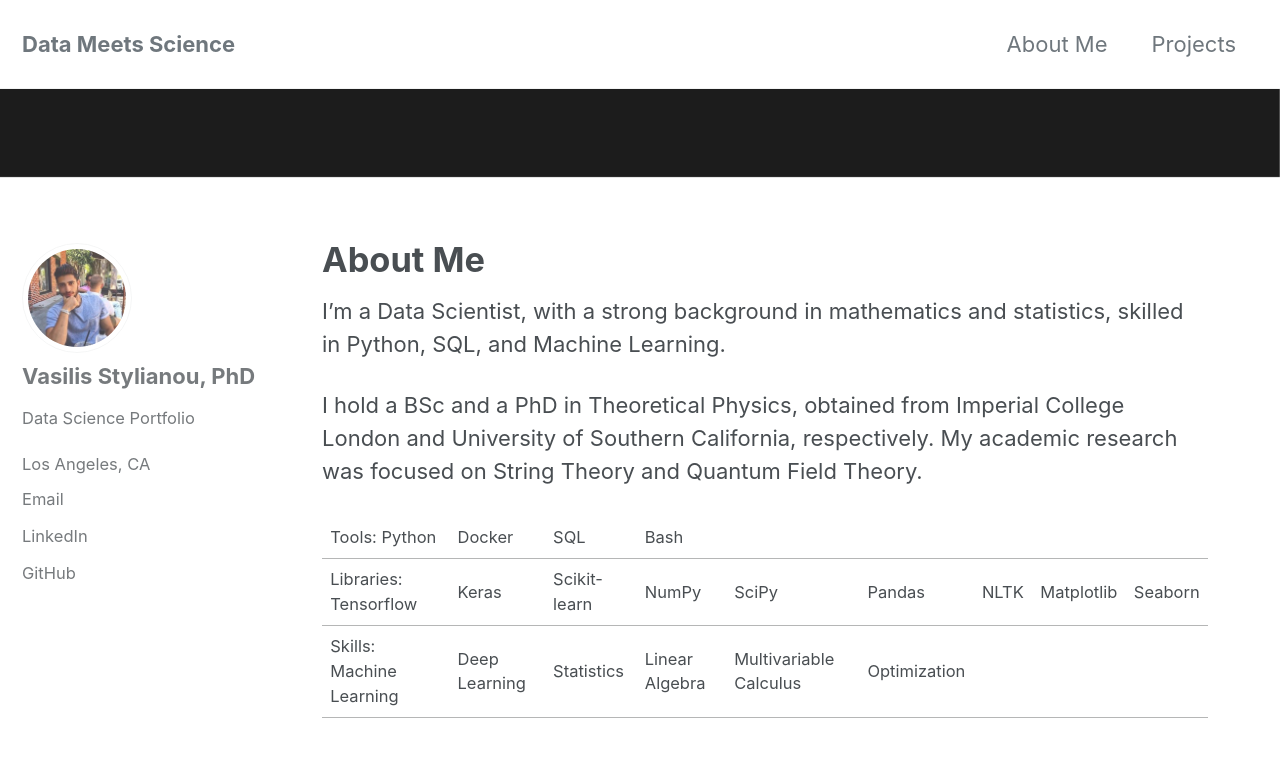
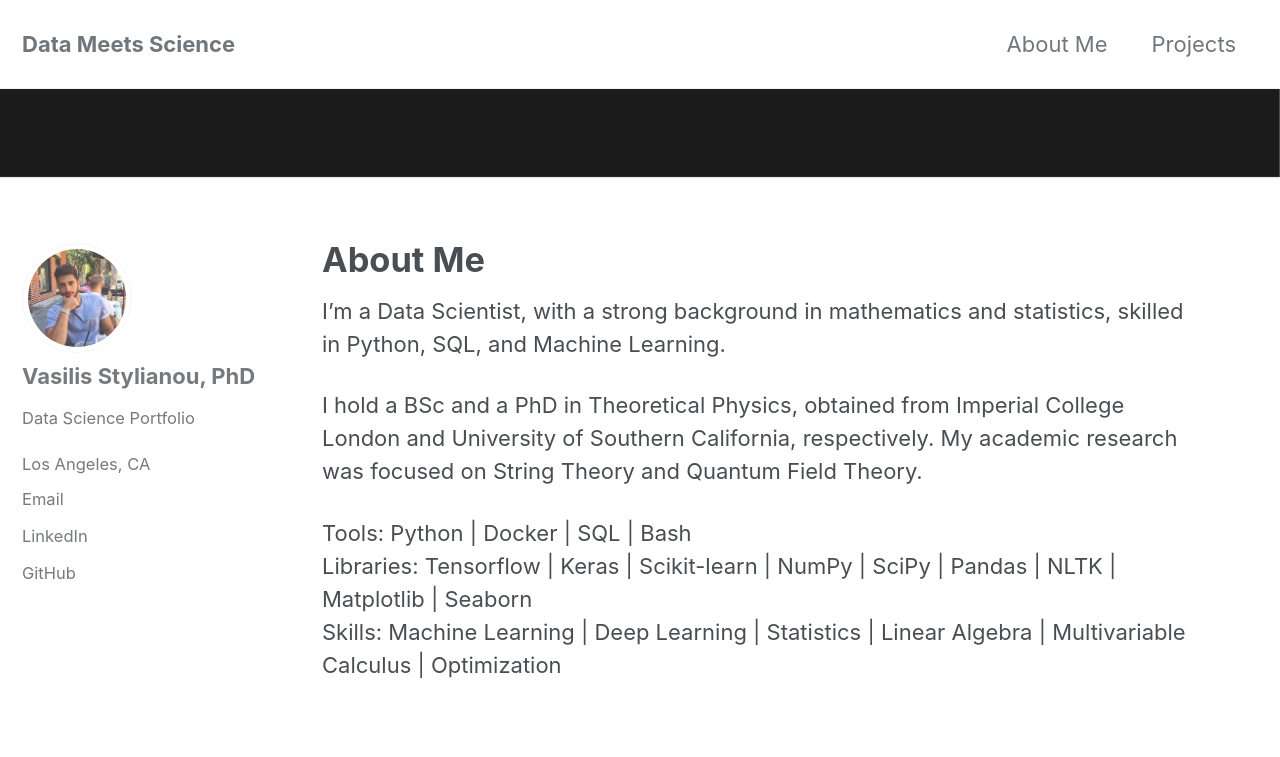
Before and after one commit to vasilis-stylianou/vasilis-stylianou.github.io, a Jekyll site: the page built from _pages/about.md, in a window 1280 px wide and 900 px high. Shown: the top 757 px of the window. Built offline with Jekyll 4.4.1, drawn with Linux system fonts in a browser that asks for light colours; cached includes are drawn as plain includes.

Commit message:
edited bio

```diff
--- a/_pages/about.md
+++ b/_pages/about.md
@@ -9,6 +9,6 @@ I’m a Data Scientist, with a strong background in mathematics and statistics,
 
 I hold a BSc and a PhD in Theoretical Physics, obtained from Imperial College London and University of Southern California, respectively. My academic research was focused on String Theory and Quantum Field Theory.
 
-Tools: Python | Docker | SQL | Bash <br/>
-Libraries: Tensorflow | Keras | Scikit-learn | NumPy | SciPy | Pandas | NLTK | Matplotlib | Seaborn <br/>
-Skills: Machine Learning | Deep Learning | Statistics | Linear Algebra | Multivariable Calculus | Optimization
+Tools: Python \| Docker \| SQL \| Bash <br/>
+Libraries: Tensorflow \| Keras \| Scikit-learn \| NumPy \| SciPy \| Pandas \| NLTK \| Matplotlib \| Seaborn <br/>
+Skills: Machine Learning \| Deep Learning \| Statistics \| Linear Algebra \| Multivariable Calculus \| Optimization
```
